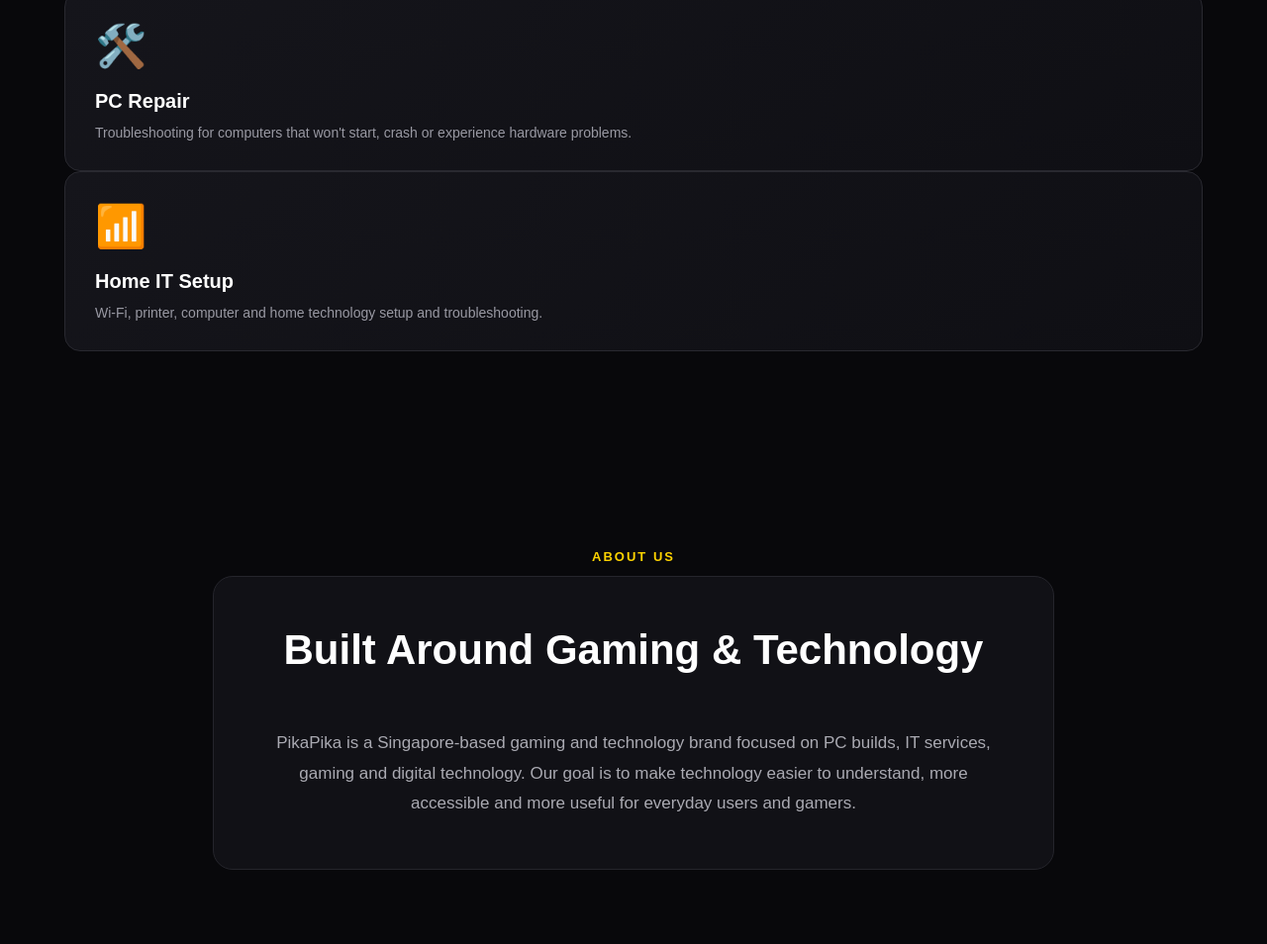
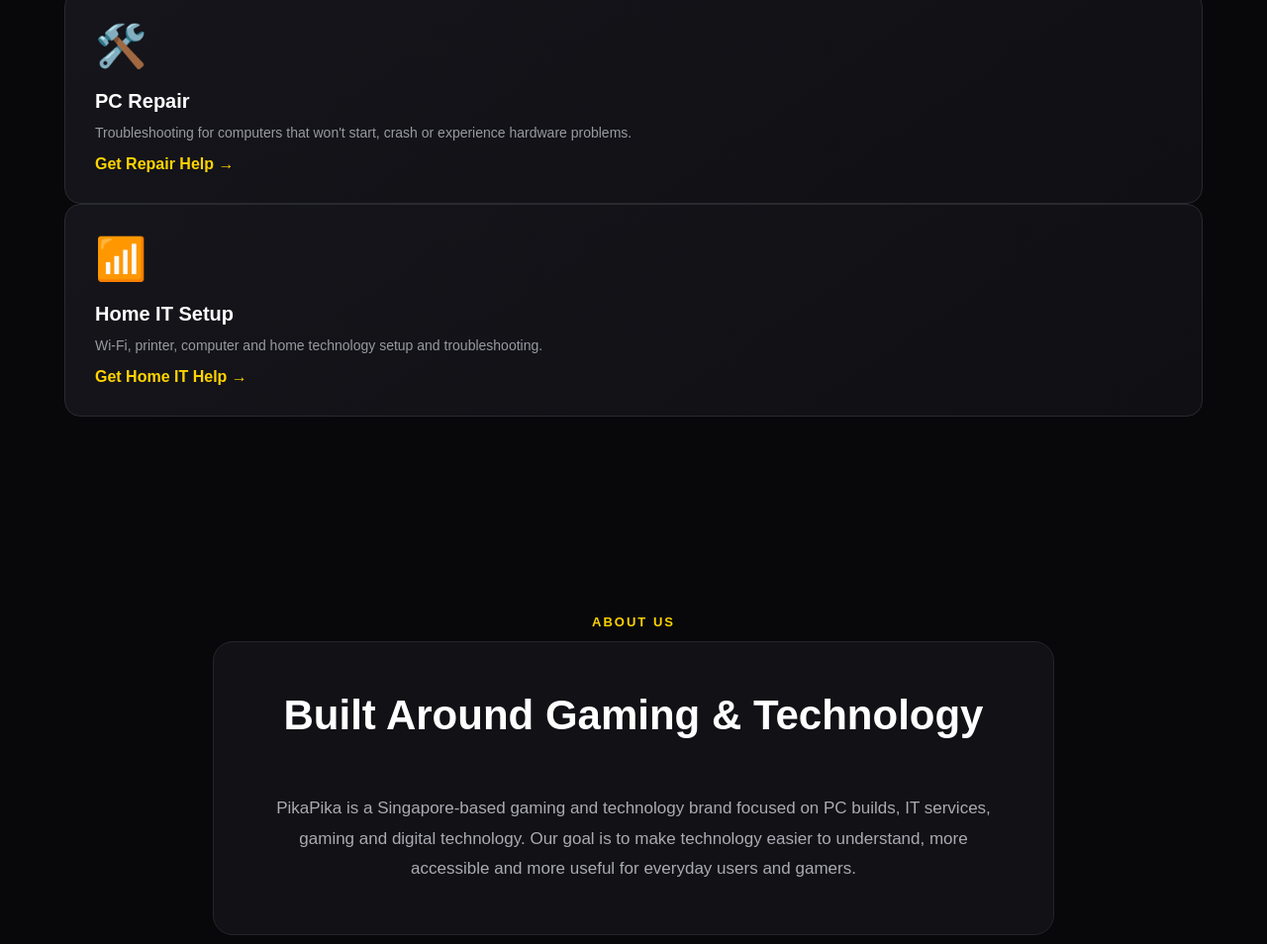
Before and after one commit to miketptp-droid/pikapikatechsg.github.io, a plain HTML site: page index.html in a window 1280 px wide. Shown: the part 5626-6580 px from the top of the page at 99% size. Drawn offline with Linux system fonts and the light colour scheme.

Commit message:
Update index.html

```diff
--- a/index.html
+++ b/index.html
@@ -915,6 +915,10 @@
 Troubleshooting for computers that won't start,
 crash or experience hardware problems.
 </p>
+    <a href="#contact" class="card-button">
+    Get Repair Help →
+</a>
+
 </div>
 
 <div class="card">
@@ -924,6 +928,10 @@
 Wi-Fi, printer, computer and home technology
 setup and troubleshooting.
 </p>
+    <a href="#contact" class="card-button">
+    Get Home IT Help →
+</a>
+
 </div>
 
 </div>
```
